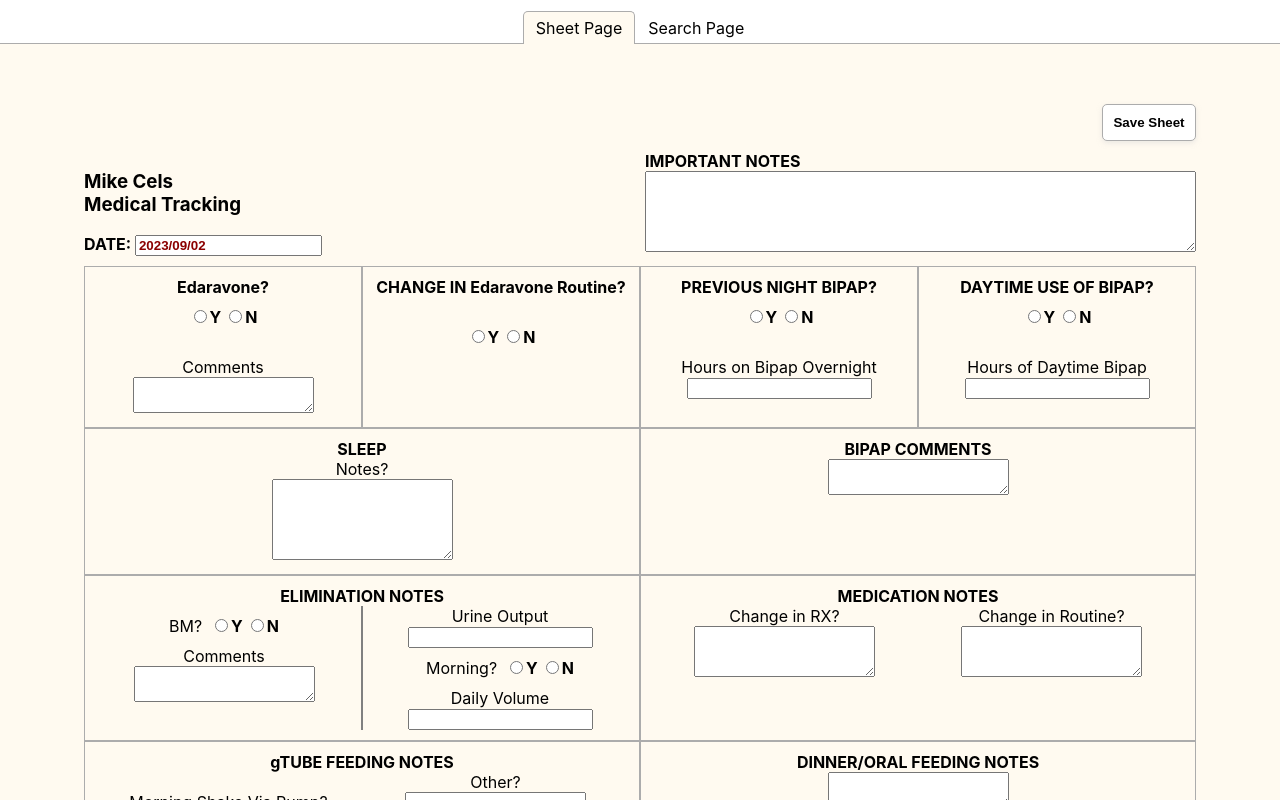
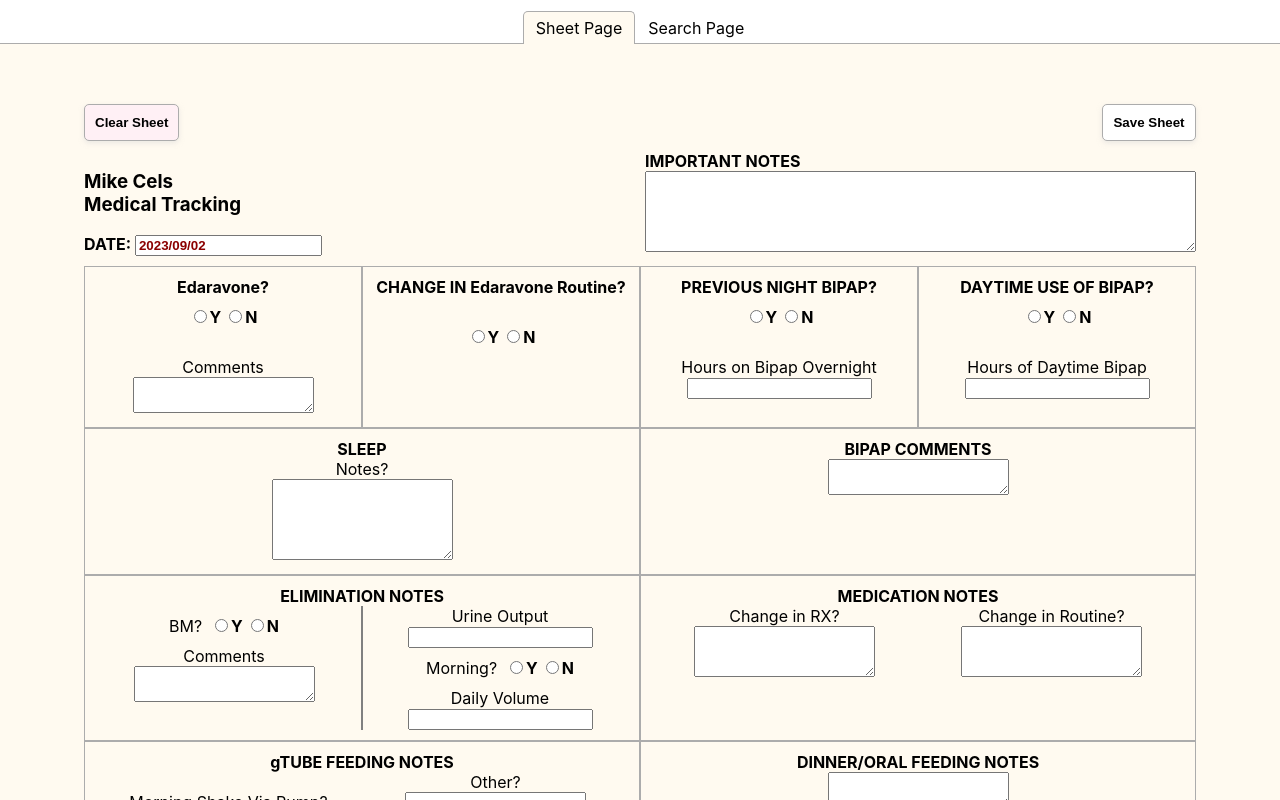
Before and after one commit to JonCels/Med-Tracker, a React (Create React App) app: page / in a window 1280 px wide. Shown: the top 800 px of the page. Built offline with nearby package versions, Linux system fonts and the light colour scheme.

Commit message:
minor changes

```diff
--- a/src/App.css
+++ b/src/App.css
@@ -295,6 +295,12 @@ input[type="number"] {
   color: darkred;
 }
 
+.button-bar {
+  display: flex;
+  justify-content: space-between;
+  margin-left: auto;
+}
+
 .save-button-wrapper {
   text-align: right;
 }
@@ -316,6 +322,29 @@ input[type="number"] {
 }
 
 .save-button:active {
+  box-shadow: 0 2px 5px 0 rgba(82, 82, 82, 0.5);
+}
+
+.clear-button-wrapper {
+  text-align: right;
+}
+
+.clear-button {
+  padding: 10px;
+  border-radius: 5px;
+  border: 1px solid #ACACAC;
+  font-weight: bold;
+  box-shadow: 0 2px 5px 0 rgba(215,215,215,0.5);
+  background-color: lavenderblush;
+  min-width: 94px;
+  cursor:'pointer';
+}
+
+.clear-button:hover {
+  background-color: whitesmoke;
+}
+
+.clear-button:active {
   box-shadow: 0 2px 5px 0 rgba(82, 82, 82, 0.5);
 }
 
--- a/src/components/SheetView/Sheet.tsx
+++ b/src/components/SheetView/Sheet.tsx
@@ -1,6 +1,7 @@
 import { FC, useState } from 'react';
 import {CommentField, BinaryField, DateField, DropdownField, IntField, DecimalField, OptionField} from '../ImportHelper';
 import SaveButton from './SaveButton';
+import ClearButton from './ClearButton';
 
 interface SheetProps {
     initialData : {
@@ -303,6 +304,13 @@ const Sheet: FC<SheetProps> = ({ initialData }) => {
             });
     };
 
+    const clearButtonEvent = () => {
+        let resp = window.confirm("Are you sure you'd like to clear the sheet?");
+        if (resp) {
+            setState(initState);
+        }
+    };
+
     function saveSheet(): void {
         const options = {
             method: 'POST',
@@ -360,8 +368,13 @@ const Sheet: FC<SheetProps> = ({ initialData }) => {
     return (
     <div className="sheet">
         <div className="sheet-container">
-            <div className="save-button-wrapper">
-                <SaveButton saveState={saveButtonEvent}/>
+            <div className="button-bar">
+                <div className="clear-button-wrapper">
+                    <ClearButton clearState={clearButtonEvent}/>
+                </div>
+                <div className="save-button-wrapper">
+                    <SaveButton saveState={saveButtonEvent}/>
+                </div>
             </div>
             <div className="sheet-head-wrapper">
                 <div className="sheet-head-left-wrapper">
@@ -514,8 +527,13 @@ const Sheet: FC<SheetProps> = ({ initialData }) => {
                 <span>NOTES, COMMENTS, AREAS OF CONCERN OR FOLLOWUP</span>
                 <br></br>
                 <CommentField commentFieldString={state.aoc_followup_comments} limit={1000} rows={6} updateState={updateAOCFollowup}/>
-                <div className="save-button-wrapper">
-                    <SaveButton saveState={saveButtonEvent}/>
+                <div className="button-bar">
+                    <div className="clear-button-wrapper">
+                        <ClearButton clearState={clearButtonEvent}/>
+                    </div>
+                    <div className="save-button-wrapper">
+                        <SaveButton saveState={saveButtonEvent}/>
+                    </div>
                 </div>
             </div>
         </div>
```
